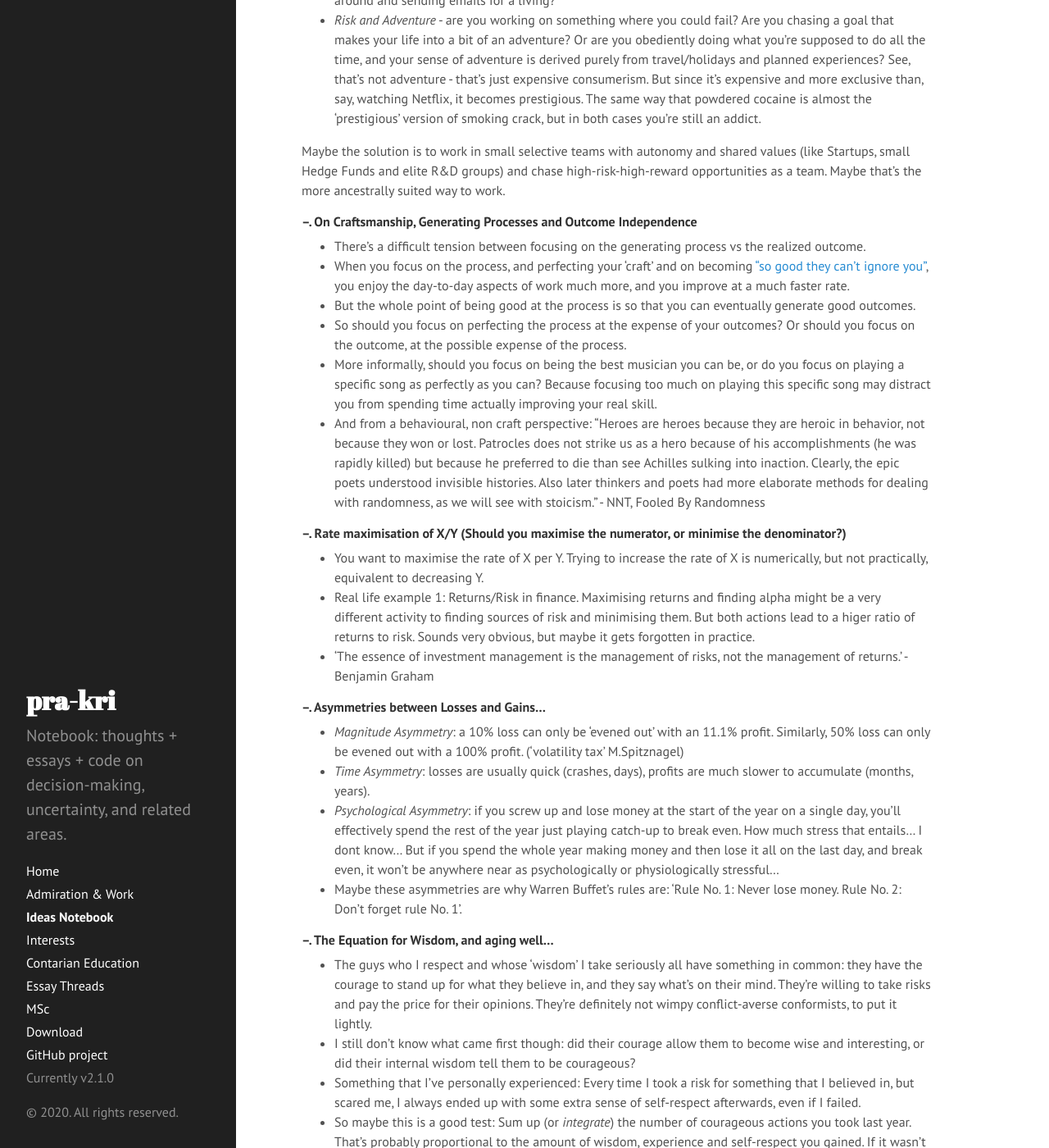
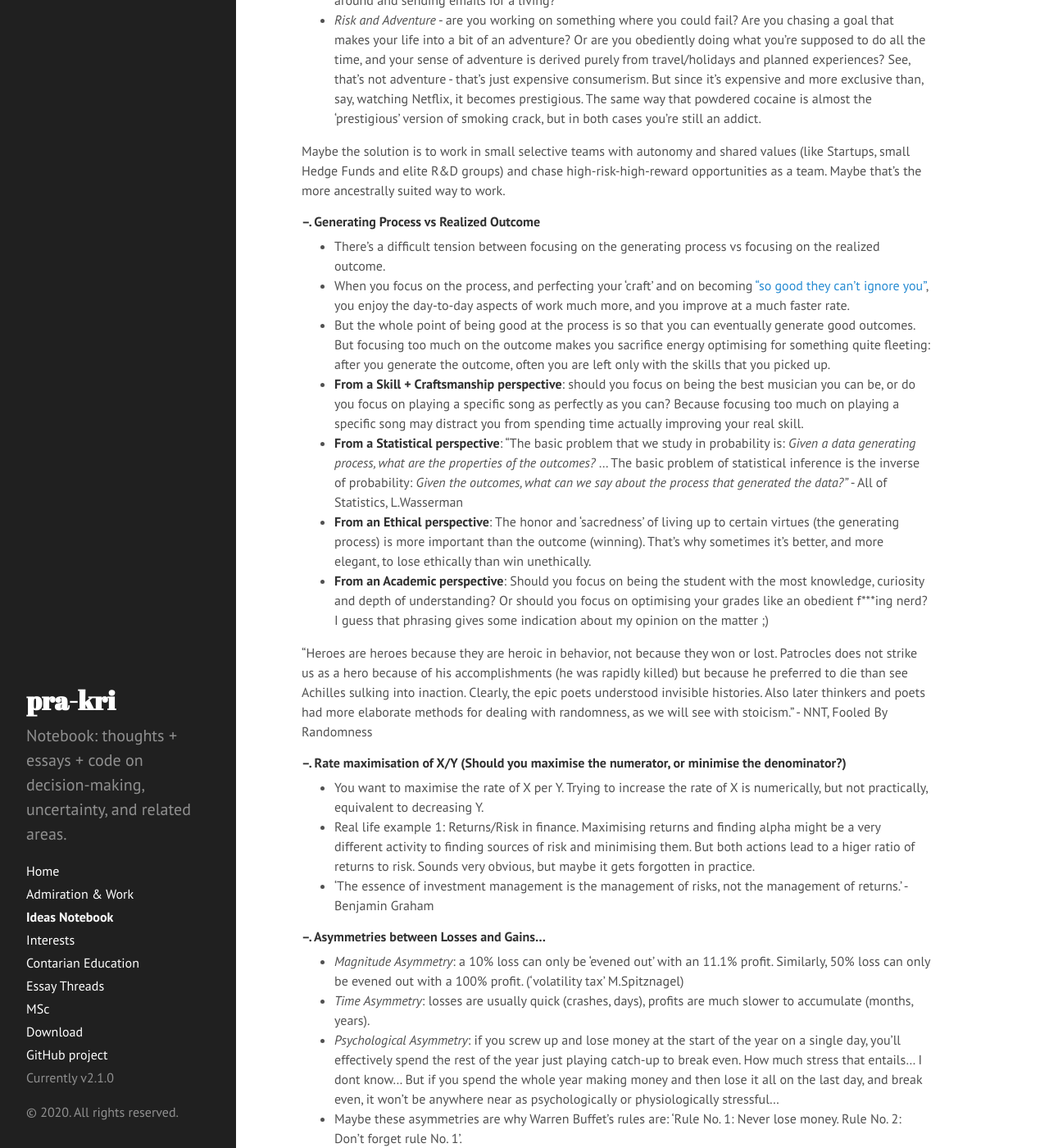
Before and after one commit to pra-kri/pra-kri.github.io, a Jekyll site: the page built from IdeasNotebook.md, in a window 1280 px wide and 1400 px high, scrolled down 720 px. Shown: the whole window at 82% size. Built offline with Jekyll 4.4.1, drawn with Linux system fonts in a browser that asks for light colours; Markdown is read by kramdown in place of the engine named in the settings.

Commit message:
Update IdeasNotebook.md

```diff
--- a/IdeasNotebook.md
+++ b/IdeasNotebook.md
@@ -23,14 +23,16 @@ There are a few 'ancestral' emotions that, historically, our ancestors have alwa
 Maybe the solution is to work in small selective teams with autonomy and shared values (like Startups, small Hedge Funds and elite R&D groups) and chase high-risk-high-reward opportunities as a team. Maybe that's the more ancestrally suited way to work.
 
 
-##### --. On Craftsmanship, Generating Processes and Outcome Independence
-* There's a difficult tension between focusing on the generating process vs the realized outcome.
+##### --. Generating Process vs Realized Outcome
+* There's a difficult tension between focusing on the generating process vs focusing on the realized outcome.
 * When you focus on the process, and perfecting your 'craft' and on becoming ["so good they can't ignore you"](https://commoncog.com/blog/so-good-they-cant-ignore-you/), you enjoy the day-to-day aspects of work much more, and you improve at a much faster rate.
-* But the whole point of being good at the process is so that you can eventually generate good outcomes.
-* So should you focus on perfecting the process at the expense of your outcomes? Or should you focus on the outcome, at the possible expense of the process.
-* More informally, should you focus on being the best musician you can be, or do you focus on playing a specific song as perfectly as you can? Because focusing too much on playing this specific song may distract you from spending time actually improving your real skill.
-* And from a behavioural, non craft perspective: "Heroes are heroes because they are heroic in behavior, not because they won or lost. Patrocles does not strike us as a hero because of his accomplishments (he was rapidly killed) but because he preferred to die than see Achilles sulking into inaction. Clearly, the epic poets understood invisible histories. Also later thinkers and poets had more elaborate methods for dealing with randomness, as we will see with stoicism." - NNT, Fooled By Randomness
+* But the whole point of being good at the process is so that you can eventually generate good outcomes. But focusing too much on the outcome makes you sacrifice energy optimising for something quite fleeting: after you generate the outcome, often you are left only with the skills that you picked up.
+* **From a Skill + Craftsmanship perspective**: should you focus on being the best musician you can be, or do you focus on playing a specific song as perfectly as you can? Because focusing too much on playing a specific song may distract you from spending time actually improving your real skill.
+* **From a Statistical perspective**: "The basic problem that we study in probability is: *Given a data generating process, what are the properties of the outcomes?* ... The basic problem of statistical inference is the inverse of probability: *Given the outcomes, what can we say about the process that generated the data?"* - All of Statistics, L.Wasserman
+* **From an Ethical perspective**: The honor and 'sacredness' of living up to certain virtues (the generating process) is more important than the outcome (winning). That's why sometimes it's better, and more elegant, to lose ethically than win unethically.
+* **From an Academic perspective**: Should you focus on being the student with the most knowledge, curiosity and depth of understanding? Or should you focus on optimising your grades like an obedient f\*\*\*ing nerd? I guess that phrasing gives some indication about my opinion on the matter ;)
 
+"Heroes are heroes because they are heroic in behavior, not because they won or lost. Patrocles does not strike us as a hero because of his accomplishments (he was rapidly killed) but because he preferred to die than see Achilles sulking into inaction. Clearly, the epic poets understood invisible histories. Also later thinkers and poets had more elaborate methods for dealing with randomness, as we will see with stoicism." - NNT, Fooled By Randomness
 
 ##### --. Rate maximisation of X/Y (Should you maximise the numerator, or minimise the denominator?)
 * You want to maximise the rate of X per Y. Trying to increase the rate of X is numerically, but not practically, equivalent to decreasing Y.
```
